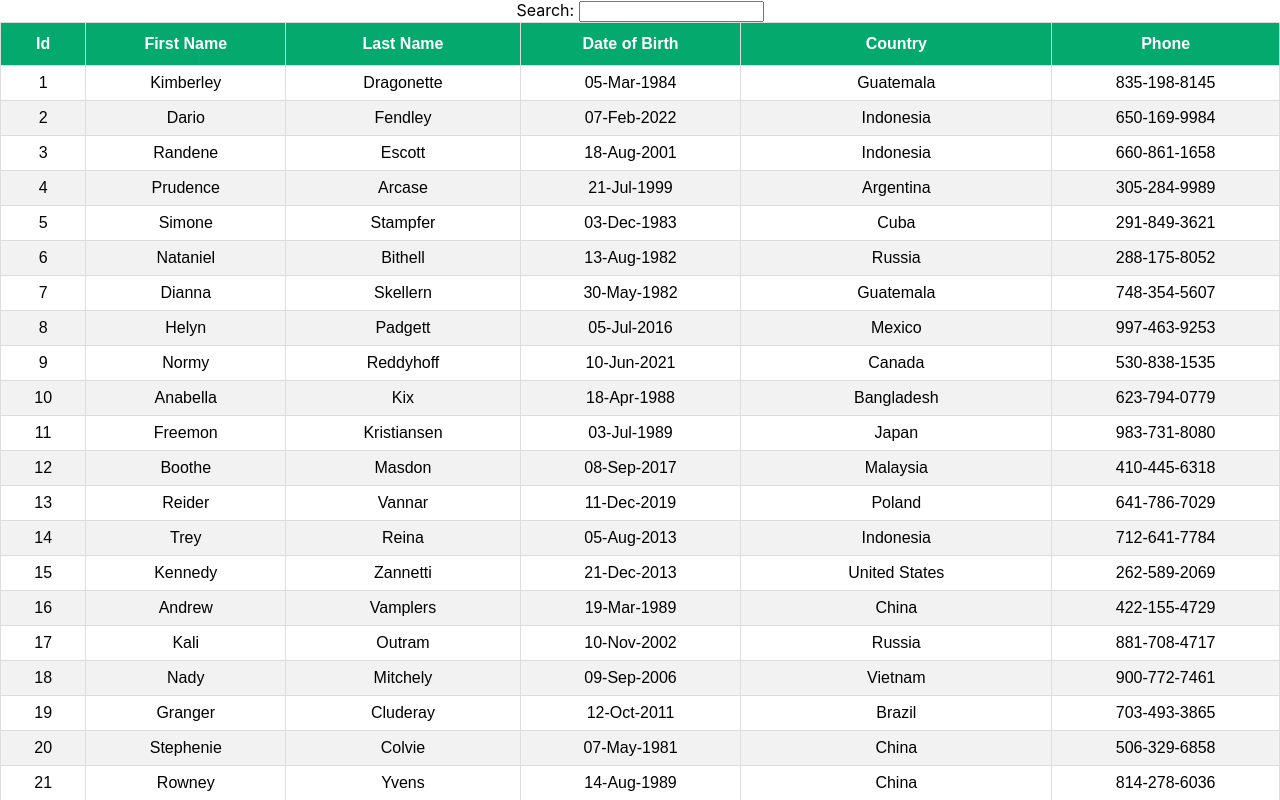
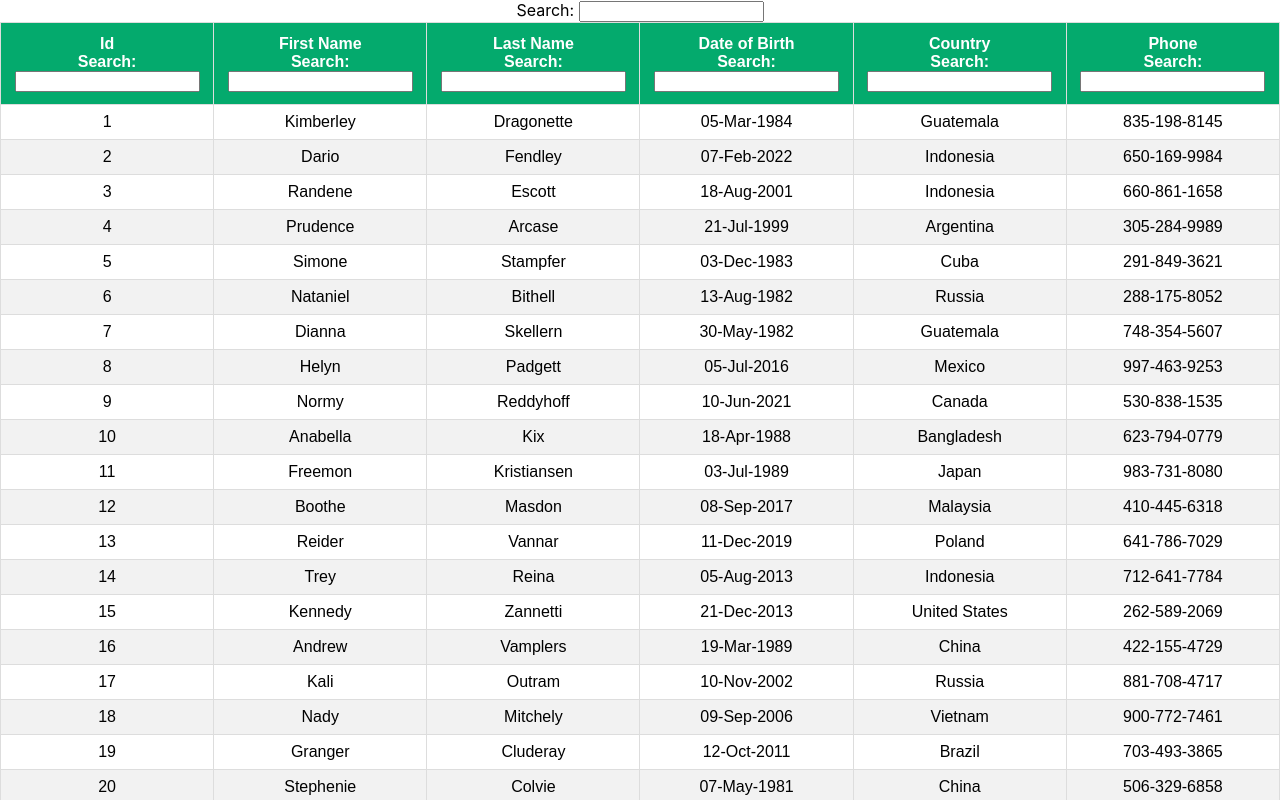
Before and after one commit to tanmayaarora/React-Table-demo, a React (Create React App) app: page / in a window 1280 px wide. Shown: the top 800 px of the page. Built offline with nearby package versions, Linux system fonts and the light colour scheme.

Commit message:
Implemented column filtering

```diff
--- /dev/null
+++ b/src/components/ColumnFilter.js
@@ -0,0 +1,11 @@
+import React from "react";
+
+export const ColumnFilter = ({ column }) => {
+    const {filterValue, setFilter} = column;
+    return (
+        <span>
+            Search: {' '}
+            <input value={filterValue || ''} onChange={e => setFilter(e.target.value)} />
+        </span>
+    )
+}
--- a/src/components/FilteringTable.js
+++ b/src/components/FilteringTable.js
@@ -1,5 +1,5 @@
 import React, {useMemo} from 'react';
-import {useSortBy, useTable, useGlobalFilter} from 'react-table';
+import {useSortBy, useTable, useGlobalFilter, useFilters} from 'react-table';
 import MOCK_DATA from './MOCK_DATA.json';
 import {COLUMNS} from './columns';
 import './table.css'
@@ -10,7 +10,7 @@
     const columns = useMemo(() => COLUMNS, []);
     const data = useMemo(() => MOCK_DATA, []);
 
-    const tableInstance = useTable({columns,data}, useGlobalFilter);
+    const tableInstance = useTable({columns,data}, useGlobalFilter, useFilters);
 
     const {
         getTableProps,
@@ -35,6 +35,7 @@
                         {headerGroup.headers.map((column) => (
                             <th {...column.getHeaderProps()}>
                                 {column.render('Header')}
+                                <div>{column.canFilter ? column.render('Filter') : null}</div>
                             </th>
                         ))}
                     </tr>
--- a/src/components/columns.js
+++ b/src/components/columns.js
@@ -1,20 +1,24 @@
 import {format} from 'date-fns';
+import { ColumnFilter } from './ColumnFilter';
 
 export const COLUMNS = [
     {
         Header: 'Id',
         Footer: 'Id',
-        accessor: 'id'
+        accessor: 'id',
+        Filter: ColumnFilter
     },
     {
         Header: 'First Name',
         Footer: 'First Name',
-        accessor:'first_name'
+        accessor:'first_name',
+        Filter: ColumnFilter
     },
     {
         Header: 'Last Name',
         Footer: 'Last Name',
-        accessor: 'last_name'
+        accessor: 'last_name',
+        Filter: ColumnFilter
     },
     {
         Header: 'Date of Birth',
@@ -22,16 +26,19 @@
         accessor: 'date_of_birth',
         Cell: ({ value }) => {
             return format(new Date(value), 'dd-MMM-yyyy');
-        }
+        },
+        Filter: ColumnFilter
     },
     {
         Header: 'Country',
         Footer: 'Country',
-        accessor: 'country'
+        accessor: 'country',
+        Filter: ColumnFilter
     },
     {
         Header: 'Phone',
         Footer: 'Phone',
-        accessor: 'phone'
+        accessor: 'phone',
+        Filter: ColumnFilter
     }
 ]
```
